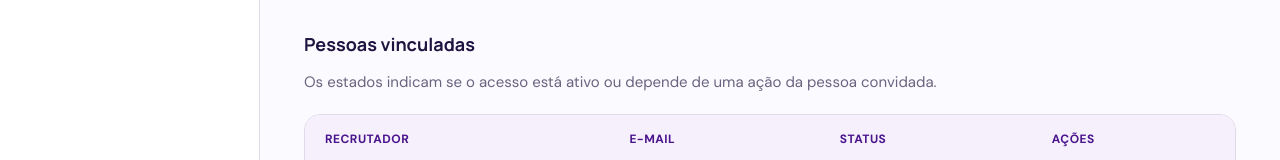
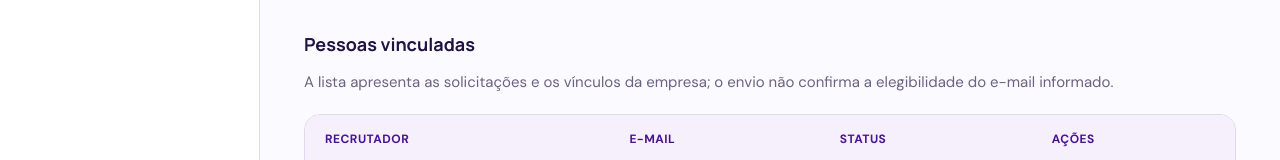
Before and after one commit to rafael-marquart/Trabalho_ModelagemDeSistema, a Next.js app: page /empresa/recrutadores in a window 1280 px wide. Shown: the part 556-716 px from the top of the page. Built offline with nearby package versions, Linux system fonts and the light colour scheme; no server answers.

Commit message:
fix: clarify neutral recruiter request status in company list

```diff
--- a/src/app/empresa/recrutadores/page.tsx
+++ b/src/app/empresa/recrutadores/page.tsx
@@ -19,7 +19,7 @@ type RecruiterLink = {
 };
 
 const labels: Record<Invitation["status"], string> = {
-  PENDING: "Convite pendente",
+  PENDING: "Solicitação pendente",
   REFUSED: "Recusado",
   EXPIRED: "Expirado",
   CANCELLED: "Cancelado",
@@ -239,7 +239,7 @@ export default function CompanyRecruitersPage() {
 
           <section className="recruiter-table-panel" aria-labelledby="people-title">
             <h2 id="people-title" className="section-heading">Pessoas vinculadas</h2>
-            <p className="muted">Os estados indicam se o acesso está ativo ou depende de uma ação da pessoa convidada.</p>
+            <p className="muted">A lista apresenta as solicitações e os vínculos da empresa; o envio não confirma a elegibilidade do e-mail informado.</p>
             <div className="table-scroll">
               <table className="recruiter-table">
                 <caption className="visually-hidden">Vínculos ativos e convites de recrutadores da empresa</caption>
```
Also changed, not shown: 1 other file (tests, documents, lock files or other folders).
